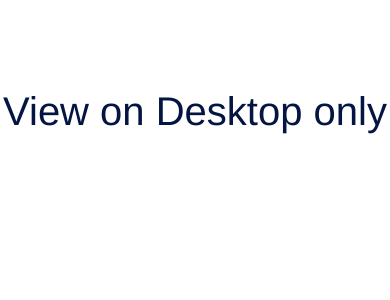
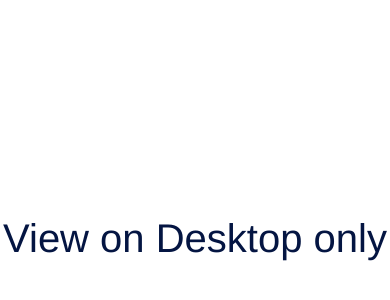
Before and after one commit to Kichotee/clinicplus, a Vue app: page /dashboard in a window 390 px wide. Shown: the part 122-422 px from the top of the page. Built offline with nearby package versions, Linux system fonts and the light colour scheme.

Commit message:
dashboard mobile screen

```diff
--- a/src/views/dashboard.vue
+++ b/src/views/dashboard.vue
@@ -361,14 +361,14 @@ section {
     width: 100%;
     box-shadow: 0px 4px 4px 0px #00000040;
 }
-@media screen and (max-width:468px) {
+@media screen and (max-width:600px) {
     .screen-size-error{
         display: block;
         font-size: 2.5rem;
         color: #041542;
         height: 50vh;
         margin: 25vh 0;
-        padding: auto 0;
+        padding: 15vh 0;
 
     }
     .container{
```
